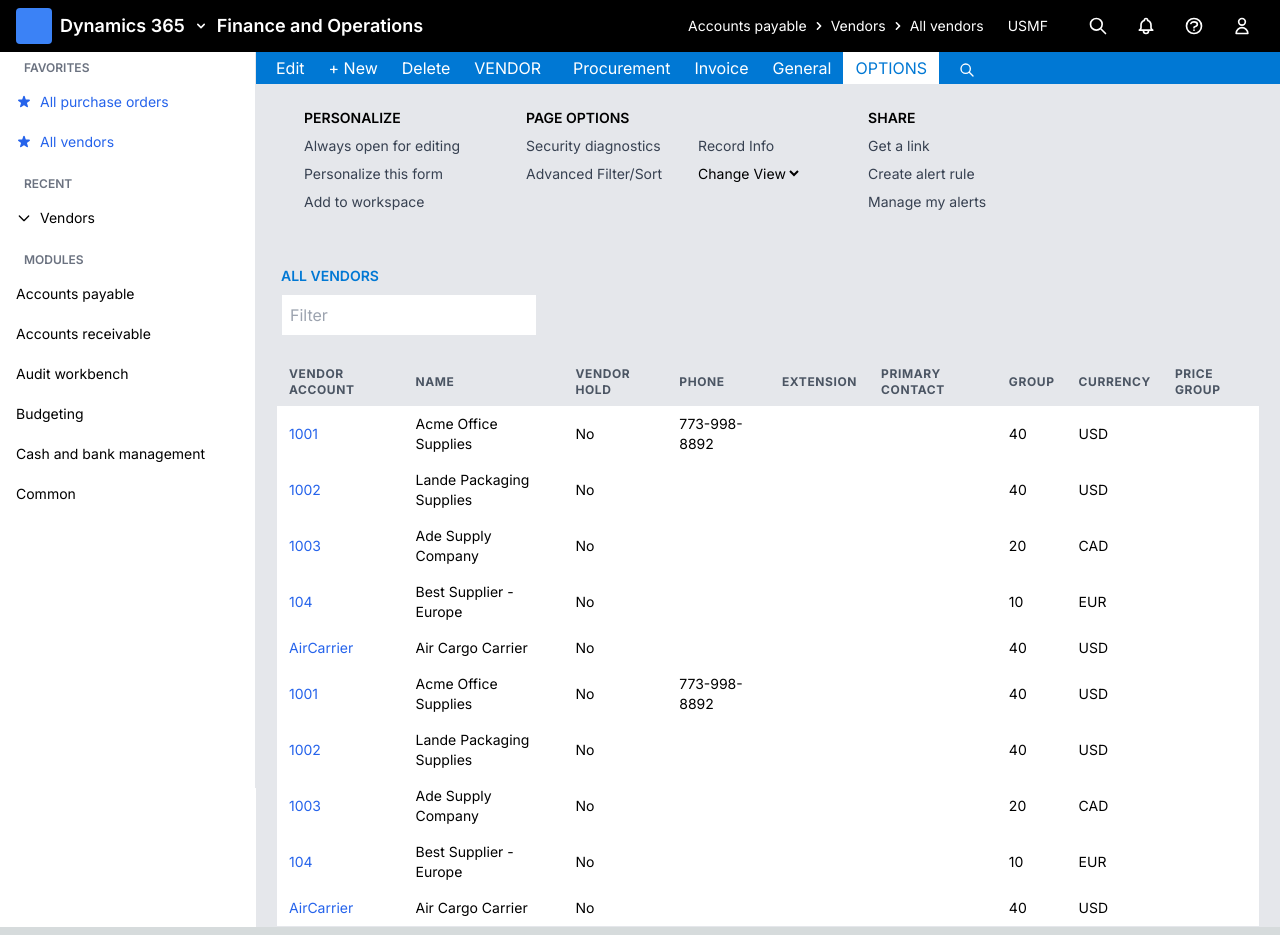
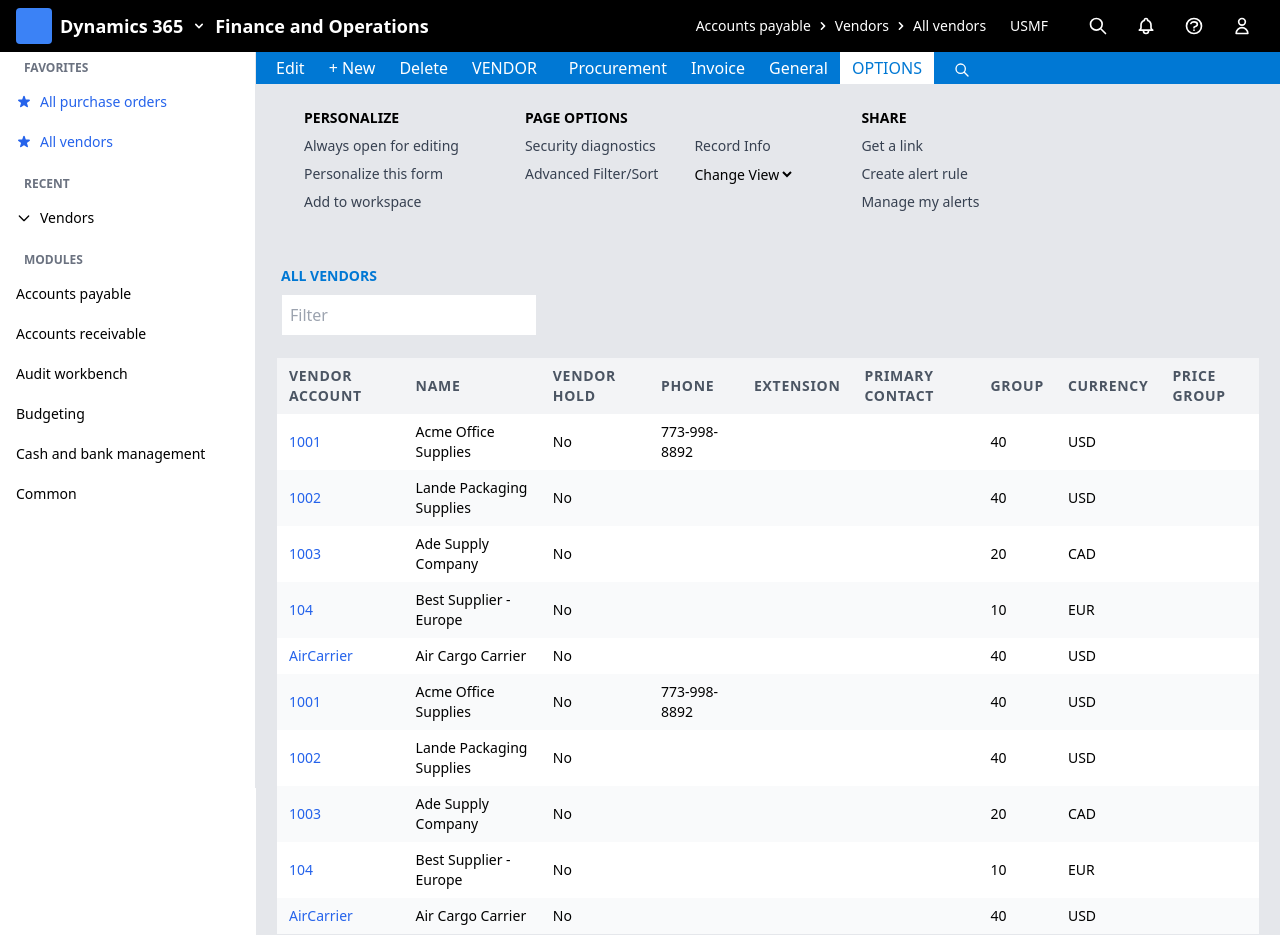
Before and after one commit to Harsimran-19/Dynamic-365-UI, a Next.js app: page /vendors/all-vendors in a window 1280 px wide. Built offline with nearby package versions, Linux system fonts and the light colour scheme.

Commit message:
table change

```diff
--- a/src/app/layout.tsx
+++ b/src/app/layout.tsx
@@ -80,7 +80,7 @@
 
   return (
     <html lang="en">
-      <body className={inter.className}>
+      <body className={`bg-gray-200 {inter.className}`}>
         <div className="flex flex-col min-h-screen">
           <Navbar />
           <div className="flex flex-1 bg-white">
--- a/src/components/VendorTable.tsx
+++ b/src/components/VendorTable.tsx
@@ -24,12 +24,51 @@
   if (view === 'grid') {
     return (
       <div className="border px-2 md:px-5 bg-gray-200 overflow-x-auto">
-        <table className="min-w-full bg-gray-200">
+        <div className="overflow-x-auto">
+  <table className="min-w-full bg-gray-200 text-xs sm:text-sm">
+    <thead>
+      <tr className="bg-gray-100 text-left font-semibold text-gray-600 uppercase tracking-wider">
+        <th className="py-2 px-3 sticky left-0 bg-gray-100">Vendor account</th>
+        <th className="py-2 px-3">Name</th>
+        <th className="py-2 px-3">Vendor hold</th>
+        <th className="py-2 px-3  sm:table-cell">Phone</th>
+        <th className="py-2 px-3  md:table-cell">Extension</th>
+        <th className="py-2 px-3  md:table-cell">Primary contact</th>
+        <th className="py-2 px-3  lg:table-cell">Group</th>
+        <th className="py-2 px-3  lg:table-cell">Currency</th>
+        <th className="py-2 px-3  lg:table-cell">Price group</th>
+      </tr>
+    </thead>
+    <tbody>
+      {vendors.map((vendor, index) => (
+        <tr
+          key={index}
+          className={`${index % 2 === 0 ? 'bg-white' : 'bg-gray-50'} ${
+            hoveredRow === index ? 'bg-blue-100' : ''
+          }`}
+          onMouseEnter={() => setHoveredRow(index)}
+          onMouseLeave={() => setHoveredRow(null)}
+        >
+          <td className="py-2 px-3 sticky left-0 bg-inherit text-blue-600">{vendor.vendorAccount}</td>
+          <td className="py-2 px-3">{vendor.name}</td>
+          <td className="py-2 px-3">{vendor.vendorHold}</td>
+          <td className="py-2 px-3  sm:table-cell">{vendor.phone}</td>
+          <td className="py-2 px-3  md:table-cell">{vendor.extension}</td>
+          <td className="py-2 px-3  md:table-cell">{vendor.primaryContact}</td>
+          <td className="py-2 px-3  lg:table-cell">{vendor.group}</td>
+          <td className="py-2 px-3  lg:table-cell">{vendor.currency}</td>
+          <td className="py-2 px-3  lg:table-cell">{vendor.priceGroup}</td>
+        </tr>
+      ))}
+    </tbody>
+  </table>
+</div>
+        {/* <table className="min-w-full bg-gray-200">
           <thead>
             <tr className="bg- text-left text-xs font-semibold text-gray-600 uppercase tracking-wider">
               <th className="py-2 px-3">Vendor account</th>
               <th className="py-2 px-3">Name</th>
-              <th className="py-2 px-3 hidden md:table-cell">Vendor hold</th>
+              <th className="py-2 px-3  md:table-cell">Vendor hold</th>
               <th className="py-2 px-3 hidden md:table-cell">Phone</th>
               <th className="py-2 px-3 hidden lg:table-cell">Extension</th>
               <th className="py-2 px-3 hidden lg:table-cell">Primary contact</th>
@@ -48,7 +87,7 @@
               >
                 <td className="py-2 px-3 text-blue-600">{vendor.vendorAccount}</td>
                 <td className="py-2 px-3">{vendor.name}</td>
-                <td className="py-2 px-3 hidden md:table-cell">{vendor.vendorHold}</td>
+                <td className="py-2 px-3  md:table-cell">{vendor.vendorHold}</td>
                 <td className="py-2 px-3 hidden md:table-cell">{vendor.phone}</td>
                 <td className="py-2 px-3 hidden lg:table-cell">{vendor.extension}</td>
                 <td className="py-2 px-3 hidden lg:table-cell">{vendor.primaryContact}</td>
@@ -58,7 +97,7 @@
               </tr>
             ))}
           </tbody>
-        </table>
+        </table> */}
       </div>
     );
   } else {
```
